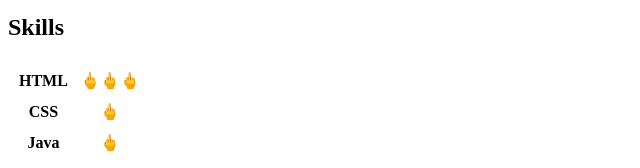
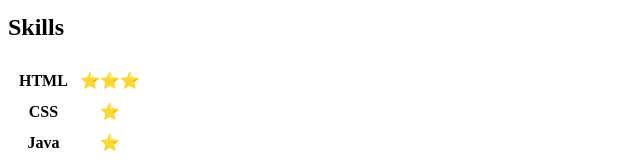
Before and after one commit to johngoldsberry/me, a plain HTML site: page index.html in a window 1280 px wide. Shown: the part 1326-1494 px from the top of the page, 0-640 px from the left. Drawn offline with Linux system fonts and the light colour scheme.

Commit message:
Update index.html

```diff
--- a/index.html
+++ b/index.html
@@ -3,7 +3,7 @@
 
 <head>
   <meta charset="utf-8">
-  <title>🖕 John Goldsberry</title>
+  <title> John Goldsberry</title>
 </head>
 
 <body>
@@ -83,15 +83,15 @@
       <tbody>
         <tr>
           <th>HTML</th>
-          <th>🖕🖕🖕</th>
+          <th>⭐⭐⭐</th>
         </tr>
         <tr>
           <th>CSS</th>
-          <th>🖕</th>
+          <th>⭐</th>
         </tr>
         <tr>
           <th>Java</th>
-          <th>🖕</th>
+          <th>⭐</th>
         </tr>
         </tbody>
     </table>
```
